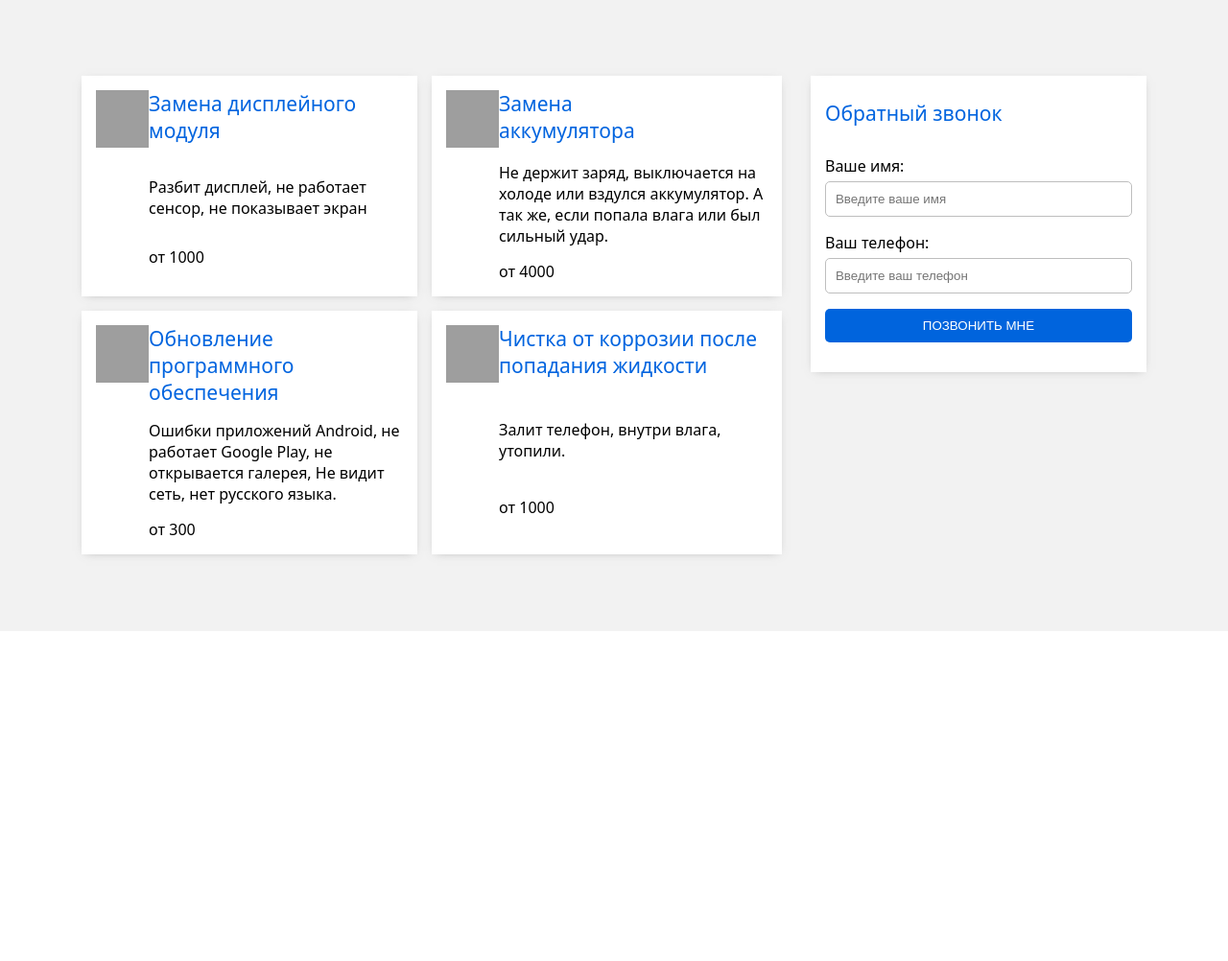
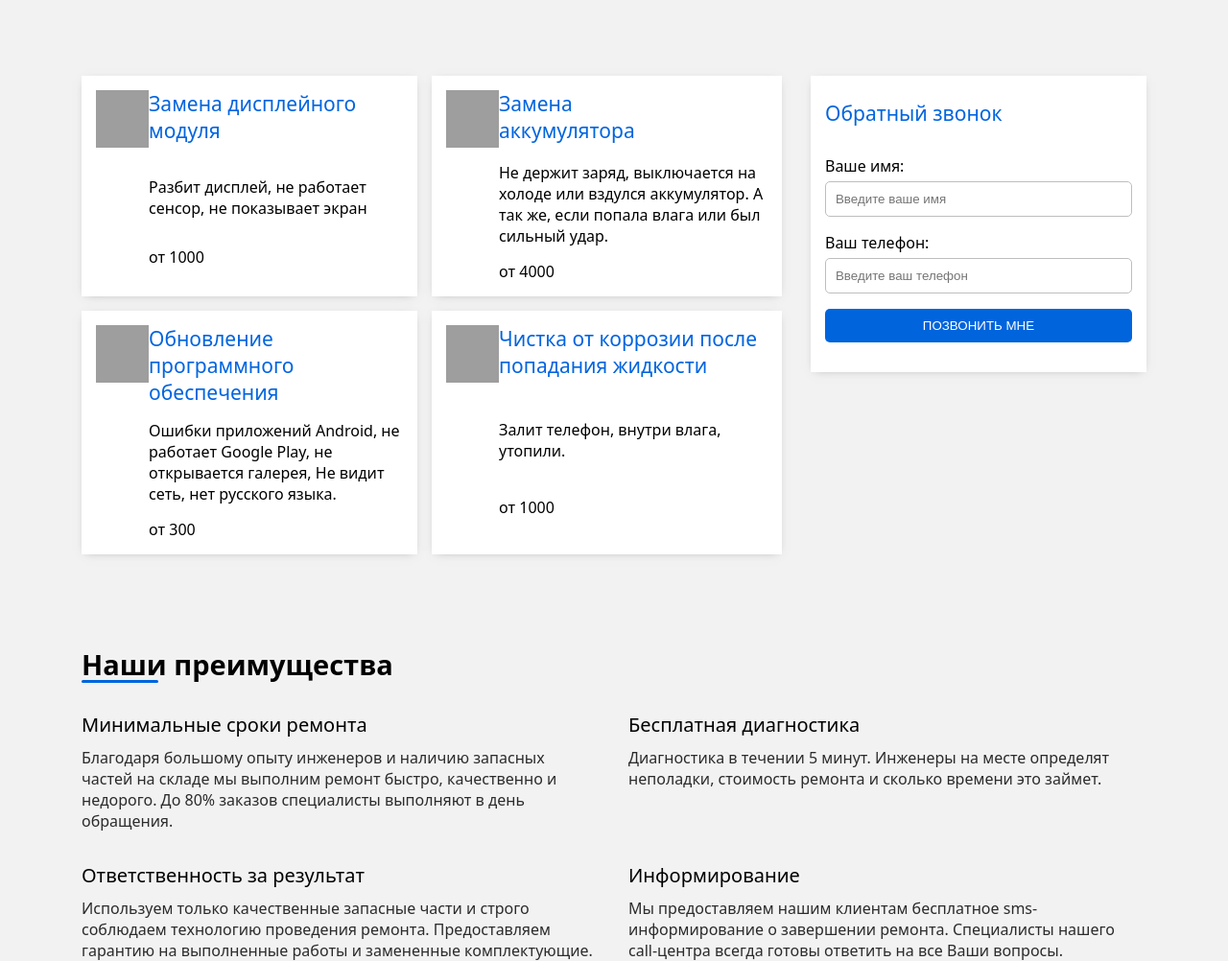
Before and after one commit to Maxim-X/landingDROID, a PHP site: page / in a window 1280 px wide. Shown: the part 101-1103 px from the top of the page at 96% size. Before the commit the page ends 759 px from the top, so only its background shows below. Run offline with PHP 8.4, Linux system fonts and the light colour scheme; grey boxes are pictures that could not be loaded.

Commit message:
Блок "Наши преимущества"

```diff
--- a/css/style.css
+++ b/css/style.css
@@ -287,6 +287,9 @@ section#all_def {
 .mb-1{
     margin-bottom: 1rem;
 }
+.mb-2{
+    margin-bottom: 2rem;
+}
 
 .main_form {
     background: white;
@@ -338,3 +341,30 @@ section#all_def {
 .dop_info div a:hover {
     text-decoration: underline;
 }
+
+section#advantages {
+    background: #f2f2f2;
+}
+
+h2.head_section {
+    margin: 0px;
+    padding: 15px 0px 0px 0px;
+    font-family: system-ui, sans-serif;
+    color: #000000;
+    font-size: 29px;
+    font-weight: 600;
+    position: relative;
+    margin-bottom: 30px;
+}
+
+h2.head_section:after {content: "";background: #0064dd;width: 80px;height: 3px;position: absolute;left: 0px;bottom: 0px;border-radius: 30px;}
+
+.advantages_block .title {
+    color: #000000;
+    font-size: 20px;
+    margin-bottom: 10px;
+}
+
+.advantages_block .desc {
+    color: #2b2b2b;
+}
--- a/index.html
+++ b/index.html
@@ -89,5 +89,39 @@
 			</div>
 		</div>
 	</section>
+	<!-- Блок, содержащий преимущества сервиса -->
+	<section id="advantages">
+		<div class="container">
+			<h2 class="head_section">Наши преимущества</h2>
+			<div class="row mb-2">
+				<div class="col-6">
+					<div class="advantages_block">
+						<div class="title">Минимальные сроки ремонта</div>
+						<div class="desc">Благодаря большому опыту инженеров и наличию запасных частей на складе мы выполним ремонт быстро, качественно и недорого. До 80% заказов специалисты выполняют в день обращения.</div>
+					</div>
+				</div>
+				<div class="col-6">
+					<div class="advantages_block">
+						<div class="title">Бесплатная диагностика</div>
+						<div class="desc">Диагностика в течении 5 минут. Инженеры на месте определят неполадки, стоимость ремонта и сколько времени это займет.</div>
+					</div>
+				</div>
+			</div>
+			<div class="row">
+				<div class="col-6">
+					<div class="advantages_block">
+						<div class="title">Ответственность за результат</div>
+						<div class="desc">Используем только качественные запасные части и строго соблюдаем технологию проведения ремонта. Предоставляем гарантию на выполненные работы и замененные комплектующие.</div>
+					</div>
+				</div>
+				<div class="col-6">
+					<div class="advantages_block">
+						<div class="title">Информирование</div>
+						<div class="desc">Мы предоставляем нашим клиентам бесплатное sms-информирование о завершении ремонта. Специалисты нашего call-центра всегда готовы ответить на все Ваши вопросы.</div>
+					</div>
+				</div>
+			</div>
+		</div>
+	</section>
 </body>
 </html>
```
